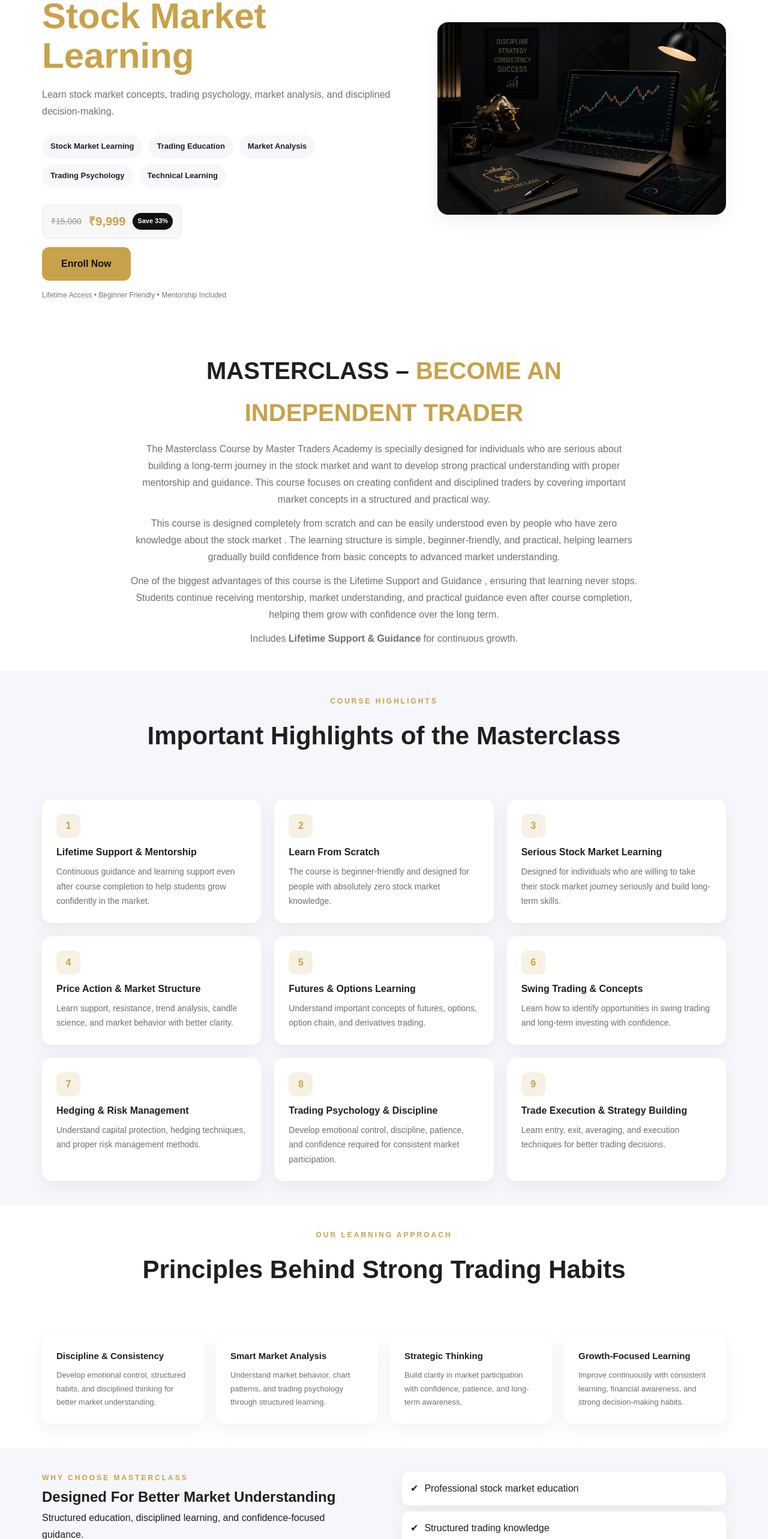
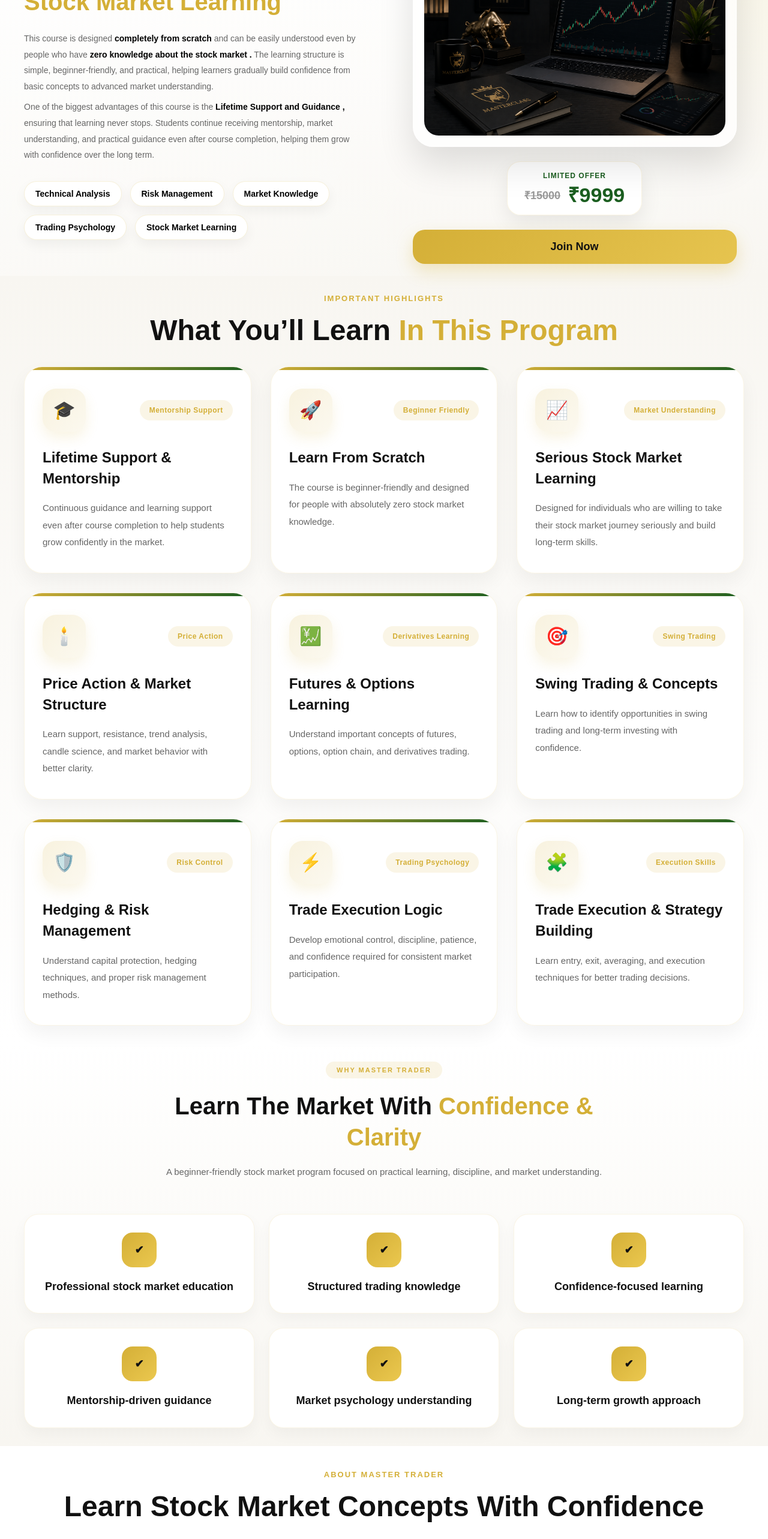
Before and after one commit to Nagashree545/MTA, a React (Create React App) app: page /masterclass in a window 1280 px wide. Shown: the part 234-2800 px from the top of the page at 60% size. Built offline with nearby package versions, Linux system fonts and the light colour scheme.

Commit message:
updated master trader page

```diff
--- a/src/Components/MasterClass.jsx
+++ b/src/Components/MasterClass.jsx
@@ -1,26 +1,26 @@
 import React from "react";
-import styles from "../Styles/MasterClass.module.css";
-import heroImage from "../Assets/masterclassdetail.png";
+import styles from "../Styles/MasterTrading.module.css";
 import { Link } from "react-router-dom";
 
-export default function MasterClass() {
+import heroImage from "../Assets/masterclassdetail.png";
 
-  const philosophy = [
+export default function MasterTrader() {
+
+  const features = [
     {
+      icon: "📈",
       title: "Discipline & Consistency",
       desc: "Develop emotional control, structured habits, and disciplined thinking for better market understanding.",
     },
     {
+      icon: "🛡️",
       title: "Smart Market Analysis",
-      desc: "Understand market behavior, chart patterns, and trading psychology through structured learning.",
+      desc: "Learn the importance of protecting capital through controlled and structured market participation.",
     },
     {
+      icon: "💡",
       title: "Strategic Thinking",
       desc: "Build clarity in market participation with confidence, patience, and long-term awareness.",
-    },
-    {
-      title: "Growth-Focused Learning",
-      desc: "Improve continuously with consistent learning, financial awareness, and strong decision-making habits.",
     },
   ];
 
@@ -31,243 +31,376 @@ export default function MasterClass() {
     "Mentorship-driven guidance",
     "Market psychology understanding",
     "Long-term growth approach",
+
   ];
 
   const highlights = [
     {
+      icon: "🎓",
+      badge: "Mentorship Support",
       title: "Lifetime Support & Mentorship",
-      desc: "Continuous guidance and learning support even after course completion to help students grow confidently in the market."
+      desc: "Continuous guidance and learning support even after course completion to help students grow confidently in the market.",
     },
     {
+      icon: "🚀",
+      badge: "Beginner Friendly",
       title: "Learn From Scratch",
-      desc: "The course is beginner-friendly and designed for people with absolutely zero stock market knowledge."
+      desc: "The course is beginner-friendly and designed for people with absolutely zero stock market knowledge.",
     },
     {
+      icon: "📈",
+      badge: "Market Understanding",
       title: "Serious Stock Market Learning",
-      desc: "Designed for individuals who are willing to take their stock market journey seriously and build long-term skills."
+      desc: "Designed for individuals who are willing to take their stock market journey seriously and build long-term skills.",
     },
     {
+      icon: "🕯️",
+      badge: "Price Action",
       title: "Price Action & Market Structure",
-      desc: "Learn support, resistance, trend analysis, candle science, and market behavior with better clarity."
+      desc: "Learn support, resistance, trend analysis, candle science, and market behavior with better clarity.",
     },
     {
+      icon: "💹",
+      badge: "Derivatives Learning",
       title: "Futures & Options Learning",
-      desc: "Understand important concepts of futures, options, option chain, and derivatives trading."
+      desc: "Understand important concepts of futures, options, option chain, and derivatives trading.",
     },
     {
+      icon: "🎯",
+      badge: "Swing Trading",
       title: "Swing Trading & Concepts",
-      desc: "Learn how to identify opportunities in swing trading and long-term investing with confidence."
+      desc: "Learn how to identify opportunities in swing trading and long-term investing with confidence.",
     },
     {
+      icon: "🛡️",
+      badge: "Risk Control",
       title: "Hedging & Risk Management",
-      desc: "Understand capital protection, hedging techniques, and proper risk management methods."
+      desc: "Understand capital protection, hedging techniques, and proper risk management methods.",
     },
     {
-      title: "Trading Psychology & Discipline",
-      desc: "Develop emotional control, discipline, patience, and confidence required for consistent market participation."
+      icon: "⚡",
+      badge: "Trading Psychology",
+      title: "Trade Execution Logic",
+      desc: "Develop emotional control, discipline, patience, and confidence required for consistent market participation.",
     },
     {
+      icon: "🧩",
+      badge: "Execution Skills",
       title: "Trade Execution & Strategy Building",
-      desc: "Learn entry, exit, averaging, and execution techniques for better trading decisions."
+      desc: "Learn entry, exit, averaging, and execution techniques for better trading decisions.",
     }
+
   ];
-
   return (
     <div className={styles.page}>
 
-      {/* ================= HERO SECTION ================= */}
+
+      {/* HERO SECTION */}
       <section className={styles.hero}>
-        <div className={styles.heroGlow}></div>
+
+        <div className={styles.overlay}></div>
 
         <div className={styles.container}>
 
+          {/* LEFT */}
           <div className={styles.left}>
+
             <p className={styles.tagline}>
-              MASTERCLASS STOCK MARKET EDUCATION
-            </p>
+              BECOME AN INDEPENDENT TRADER            </p>
 
             <h1 className={styles.title}>
-              Masterclass For <span>Stock Market Learning</span>
+              Master The Art Of
+              <span> Smart Stock Market Learning</span>
             </h1>
 
             <p className={styles.subtitle}>
-              Learn stock market concepts, trading psychology,
-              market analysis, and disciplined decision-making.
-            </p>
+              This course is designed <strong style={{ color: "black" }}>completely from scratch </strong>and can be easily understood even by people who have <strong style={{ color: "black" }}>zero knowledge about the stock market .</strong> The learning structure is simple, beginner-friendly, and practical, helping learners gradually build confidence from basic concepts to advanced market understanding.</p>
 
+              <p className={styles.subtitle}>
+One of the biggest advantages of this course is the <strong style={{ color: "black" }}>Lifetime Support and Guidance ,</strong>  ensuring that learning never stops. Students continue receiving mentorship, market understanding, and practical guidance even after course completion, helping them grow with confidence over the long term.              </p>
+
+
+
+              {/* KEYWORDS */}
               <div className={styles.keywordBox}>
+
+                <span>Technical Analysis</span>
+                <span>Risk Management</span>
+                <span>Market Knowledge</span>
+                <span>Trading Psychology</span>
                 <span>Stock Market Learning</span>
-              <span>Trading Education</span>
-              <span>Market Analysis</span>
-              <span>Trading Psychology</span>
-              <span>Technical Learning</span>
-            </div>
-<div className={styles.heroCtaWrap}>
 
-  <div className={styles.priceBadge}>
-    <span className={styles.old}>₹15,000</span>
-    <span className={styles.new}>₹9,999</span>
-    <span className={styles.discount}>Save 33%</span>
-  </div>
-
-  <Link to="/contactpage" className={styles.primaryBtn}>
-    Enroll Now
-  </Link>
-
-  <p className={styles.note}>
-    Lifetime Access • Beginner Friendly • Mentorship Included
-  </p>
-
-</div>
-          </div>
-
-          <div className={styles.right}>
-            <div className={styles.imageBox}>
-              <img src={heroImage} alt="Masterclass" />
-            </div>
               </div>
 
           </div>
-      </section>
 
-      {/* ================= MASTER INTRO ================= */}
-      <section className={styles.masterIntroSection}>
-        <div className={styles.sectionContainer}>
+          {/* RIGHT */}
+          <div className={styles.right}>
 
-          <div className={styles.masterIntroBox}>
-            <h2>
-              MASTERCLASS – <span>BECOME AN INDEPENDENT TRADER</span>
-            </h2>
+            <div className={styles.rightContent}>
 
-            <p>
-              The Masterclass Course by Master Traders Academy is specially designed for individuals who are serious about building a long-term journey in the stock market and want to develop strong practical understanding with proper mentorship and guidance. This course focuses on creating confident and disciplined traders by covering important market concepts in a structured and practical way.            </p>
+              {/* IMAGE */}
+              <div className={styles.imageCard}>
 
-            <p>
-              This course is designed completely from scratch and can be easily understood even by people who have zero knowledge about the stock market . The learning structure is simple, beginner-friendly, and practical, helping learners gradually build confidence from basic concepts to advanced market understanding.            </p>
+                <img
+                  src={heroImage}
+                  alt="Master Trader Stock Market Learning"
+                />
 
-            <p>
-              One of the biggest advantages of this course is the Lifetime Support and Guidance , ensuring that learning never stops. Students continue receiving mentorship, market understanding, and practical guidance even after course completion, helping them grow with confidence over the long term.            </p>
+              </div>
 
-            <p>
-              Includes <b>Lifetime Support & Guidance</b> for continuous growth.
-            </p>
+              {/* PRICE CARD */}
+              <div className={styles.inlinePrice}>
+
+                <span className={styles.offerText}>
+                  Limited Offer
+                </span>
+
+                <div className={styles.priceWrap}>
+
+                  <span className={styles.oldPrice}>
+                    ₹15000
+                  </span>
+
+                  <span className={styles.newPrice}>
+                    ₹9999
+                  </span>
+
                 </div>
 
               </div>
-      </section>
-      {/* ================= HIGHLIGHTS ================= */}
-    <section className={styles.highlightsSection}>
-  <div className={styles.sectionContainer}>
 
-    <div className={styles.sectionHeading}>
-      <p>COURSE HIGHLIGHTS</p>
-      <h2>Important Highlights of the Masterclass</h2>
-    </div>
+              {/* BUTTON */}
+              <div className={styles.buttonGroup}>
 
-    <div className={styles.highlightsGrid}>
-      {highlights.map((item, i) => (
-        <div key={i} className={styles.highlightCard}>
+                <Link
+                  to="/contactpage"
+                  className={styles.primaryBtn}
+                >
+                  Join Now
+                </Link>
 
-          <div className={styles.iconBox}>
-            {i + 1}
-          </div>
-
-          <div className={styles.content}>
-            <h4>{item.title}</h4>
-            <p>{item.desc}</p>
-          </div>
-
-        </div>
-      ))}
-    </div>
-
-  </div>
-</section>
-
-      {/* ================= PHILOSOPHY ================= */}
-      <section className={styles.philosophySection}>
-        <div className={styles.sectionContainer}>
-
-          <div className={styles.sectionHeading}>
-            <p>OUR LEARNING APPROACH</p>
-            <h2>Principles Behind Strong Trading Habits</h2>
-          </div>
-
-          <div className={styles.philosophyGrid}>
-            {philosophy.map((item, index) => (
-              <div key={index} className={styles.philosophyCard}>
-
-                {/* <div className={styles.cardNumber}>
-                  {index + 1}
-                </div> */}
-
-                <h3>{item.title}</h3>
-                <p>{item.desc}</p>
-
-              </div>
-            ))}
-          </div>
-
-        </div>
-      </section>
-
-
-
-      {/* ================= WHY CHOOSE ================= */}
-      <section className={styles.whySection}>
-        <div className={styles.sectionContainer}>
-
-          <div className={styles.whyWrapper}>
-
-            <div className={styles.whyLeft}>
-              <p className={styles.smallTitle}>WHY CHOOSE MASTERCLASS</p>
-
-              <h2>Designed For Better Market Understanding</h2>
-
-              <p>
-                Structured education, disciplined learning, and confidence-focused guidance.
-              </p>
-            </div>
-
-            <div className={styles.whyRight}>
-              {benefits.map((item, index) => (
-                <div key={index} className={styles.benefitItem}>
-                  <span>✔</span>
-                  <p>{item}</p>
-                </div>
-              ))}
               </div>
 
             </div>
 
           </div>
+
+        </div>
+
       </section>
 
-      {/* ================= PRICING ================= */}
-      <section className={styles.pricingSection}>
+
+
+
+
+
+
+      {/* COURSE HIGHLIGHTS */}
+      <section className={styles.highlightSection}>
+
         <div className={styles.sectionContainer}>
 
-          <div className={styles.pricingBox}>
+          <div className={styles.sectionHeading}>
 
-            <h2>Start Your Trading Journey Today</h2>
+            <p>IMPORTANT HIGHLIGHTS</p>
 
-            <div className={styles.priceRow}>
-              <div className={styles.oldPrice}>
-        <span>₹15,000</span>
+            <h2>
+              What You’ll Learn
+              <span> In This Program</span>
+            </h2>
+
           </div>
 
-              <div className={styles.newPrice}>
-             <span>₹9,999</span>
-              </div>
+          <div className={styles.highlightGrid}>
+
+            {highlights.map((item, index) => (
+
+              <div
+                key={index}
+                className={styles.highlightCard}
+              >
+
+                <div className={styles.highlightTop}>
+
+                  <div className={styles.highlightIcon}>
+                    {item.icon}
                   </div>
 
-            <Link to="/contactpage" className={styles.ctaBtn}>
+                  <div className={styles.highlightBadge}>
+                    {item.badge}
+                  </div>
+
+                </div>
+
+                <h3>
+                  {item.title}
+                </h3>
+
+                <p>
+                  {item.desc}
+                </p>
+
+              </div>
+
+            ))}
+
+          </div>
+
+        </div>
+
+      </section>
+
+
+      {/* EXPERIENCE SECTION */}
+      <section className={styles.cleanExperienceSection}>
+
+        <div className={styles.sectionContainer}>
+
+          {/* HEADING */}
+          <div className={styles.cleanHeading}>
+
+            <p className={styles.cleanTag}>
+              WHY MASTER TRADER
+            </p>
+
+            <h2>
+              Learn The Market With
+              <span> Confidence & Clarity</span>
+            </h2>
+
+            <p className={styles.cleanText}>
+              A beginner-friendly stock market program focused on
+              practical learning, discipline, and market understanding.
+            </p>
+
+          </div>
+
+          {/* CARDS */}
+          <div className={styles.cleanGrid}>
+
+            {benefits.map((item, index) => (
+
+              <div
+                key={index}
+                className={styles.cleanCard}
+              >
+
+                <div className={styles.cleanIcon}>
+                  ✔
+                </div>
+
+                <h3>
+                  {item}
+                </h3>
+
+              </div>
+
+            ))}
+
+          </div>
+
+        </div>
+
+      </section>
+
+      {/* ABOUT SECTION */}
+      <section className={styles.aboutSection}>
+
+        <div className={styles.sectionContainer}>
+
+          <div className={styles.sectionHeading}>
+
+            <p>ABOUT MASTER TRADER</p>
+
+            <h2>
+              Learn Stock Market Concepts With Confidence
+            </h2>
+
+          </div>
+
+          <div className={styles.aboutGrid}>
+
+            {features.map((item, index) => (
+              <div
+                key={index}
+                className={styles.aboutCard}
+              >
+
+                <div className={styles.aboutIcon}>
+                  {item.icon}
+                </div>
+
+                <h3>{item.title}</h3>
+
+                <p>{item.desc}</p>
+
+              </div>
+            ))}
+
+          </div>
+
+        </div>
+
+      </section>
+
+      {/* PRICE SECTION */}
+      <section
+        id="pricing"
+        className={styles.priceSection}
+      >
+
+        <section className={styles.masterPriceSection}>
+
+          <div className={styles.masterPriceContainer}>
+
+            <div className={styles.masterPriceCard}>
+
+              {/* LEFT */}
+              <div className={styles.masterPriceLeft}>
+
+                <p className={styles.masterPriceTag}>
+                  ONLINE & OFFLINE LEARNING
+                </p>
+
+                <h2 className={styles.masterPriceTitle}>
+                  Join Master Class Program
+                </h2>
+
+                <p className={styles.masterPriceDesc}>
+                  Flexible learning options with practical market education,
+                  beginner-friendly guidance, and structured mentorship support.
+                </p>
+
+              </div>
+
+              {/* RIGHT */}
+              <div className={styles.masterPriceRight}>
+
+                <div className={styles.masterOldPrice}>
+                  ₹15000
+                </div>
+
+                <div className={styles.masterNewPrice}>
+                  ₹9999
+                </div>
+
+                <Link
+                  to="/contactpage"
+                  className={styles.masterEnrollBtn}
+                >
                   Enroll Now
                 </Link>
 
               </div>
 
+
             </div>
+
+          </div>
+
+        </section>
+
       </section>
 
     </div>
```
Lines whose indentation alone changed are shown as unchanged.
